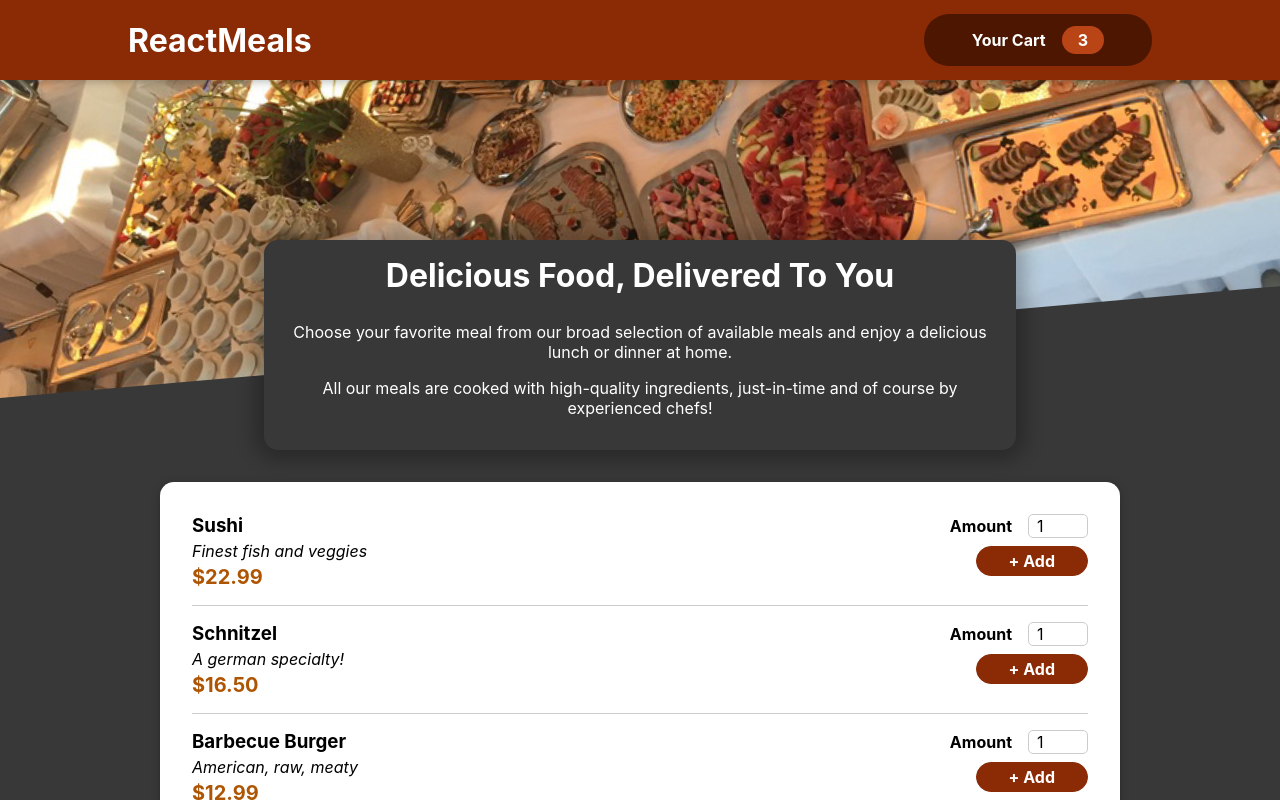
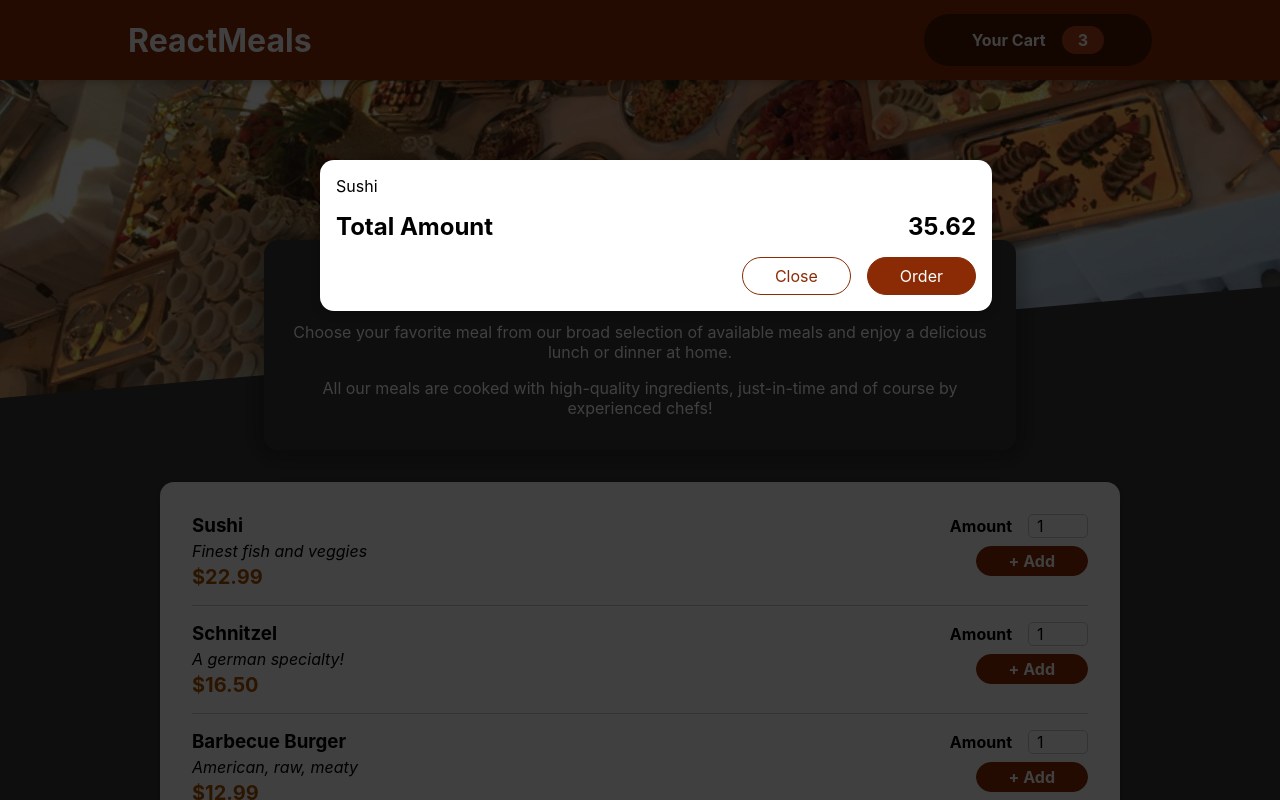
Before and after one commit to Wurthma/food-order-app, a React (Create React App) app: page / in a window 1280 px wide. Shown: the top 800 px of the page. Built offline with nearby package versions, Linux system fonts and the light colour scheme.

Commit message:
Create Modal component and test it

```diff
--- a/public/index.html
+++ b/public/index.html
@@ -28,6 +28,7 @@
   </head>
   <body>
     <noscript>You need to enable JavaScript to run this app.</noscript>
+    <div id="overlays"></div>
     <div id="root" style="background-color: #383838;"></div>
     <!--
       This HTML file is a template.
--- a/src/App.tsx
+++ b/src/App.tsx
@@ -1,10 +1,12 @@
 import './App.css';
 import Header from './components/Layout/Header'
 import Meals from './components/Meals/Meals';
+import Cart from './components/Cart/Cart';
 
 function App() {
   return (
     <>
+      <Cart />
       <Header />
       <main>
         <Meals />
--- a/src/components/Cart/Cart.tsx
+++ b/src/components/Cart/Cart.tsx
@@ -1,3 +1,4 @@
+import Modal from "../UI/Modal";
 import {
   CartItems,
   DivTotal,
@@ -15,7 +16,7 @@
   )}</CartItems>;
 
   return (
-    <div>
+    <Modal>
       {cartItems}
       <DivTotal>
         <span>Total Amount</span>
@@ -25,7 +26,7 @@
         <button style={{ color: '#8a2b06' }}>Close</button>
         <button style={{ backgroundColor: '#8a2b06', color: 'white' }}>Order</button>
       </DivActions>
-    </div>
+    </Modal>
   );
 };
 
--- /dev/null
+++ b/src/components/UI/Modal.styles.ts
@@ -0,0 +1,42 @@
+import styled, { keyframes } from "styled-components";
+
+export const BackdropDiv = styled.div`
+  position: fixed;
+  top: 0;
+  left: 0;
+  width: 100%;
+  height: 100vh;
+  z-index: 20;
+  background-color: rgba(0, 0, 0, 0.75);
+`;
+
+const SlideDown = keyframes`
+  from {
+    opacity: 0;
+    transform: translateY(-3rem);
+  }
+  to {
+    opacity: 1;
+    transform: translateY(0);
+  }
+`;
+
+export const ModalDiv = styled.div`
+  position: fixed;
+  top: 20vh;
+  left: 5%;
+  width: 90%;
+  background-color: white;
+  padding: 1rem;
+  border-radius: 14px;
+  box-shadow: 0 2px 8px rgba(0, 0, 0, 0.25);
+  z-index: 30;
+  animation: ${SlideDown} 300ms ease-out forwards;
+
+  @media (min-width: 768px) {
+    & {
+      width: 40rem;
+      left: calc(50% - 20rem)
+    }
+  }
+`;
--- /dev/null
+++ b/src/components/UI/Modal.tsx
@@ -0,0 +1,39 @@
+import { BackdropDiv, ModalDiv } from './Modal.styles';
+import ReactDOM from 'react-dom';
+
+interface BackdropProps {
+
+}
+
+const Backdrop = (props: BackdropProps) => {
+  return(<BackdropDiv></BackdropDiv>);
+}
+
+interface ModalOverlayProps {
+  children: React.ReactNode;
+}
+
+const ModalOverlay = (props: ModalOverlayProps) => {
+  return(
+    <ModalDiv>
+      <div>{props.children}</div>
+    </ModalDiv>
+  );
+}
+
+interface ModalProps {
+  children: React.ReactNode;
+}
+
+const portalElement = document.getElementById('overlays')!;
+
+const Modal = (props: ModalProps) => {
+  return(
+    <>
+    {ReactDOM.createPortal(<Backdrop />, portalElement)}
+    {ReactDOM.createPortal(<ModalOverlay>{props.children}</ModalOverlay>, portalElement)}
+    </>
+  );
+}
+
+export default Modal;
```
